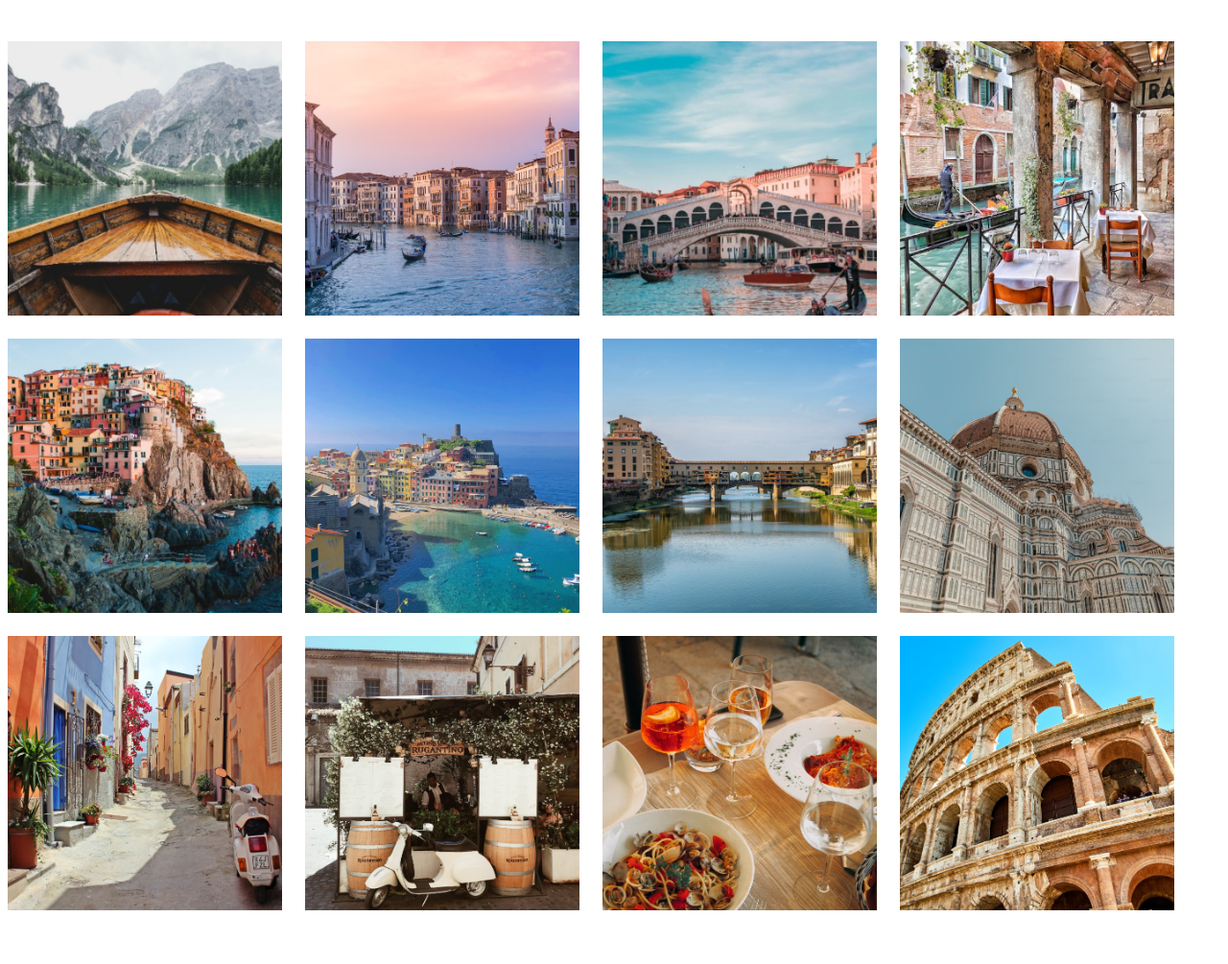
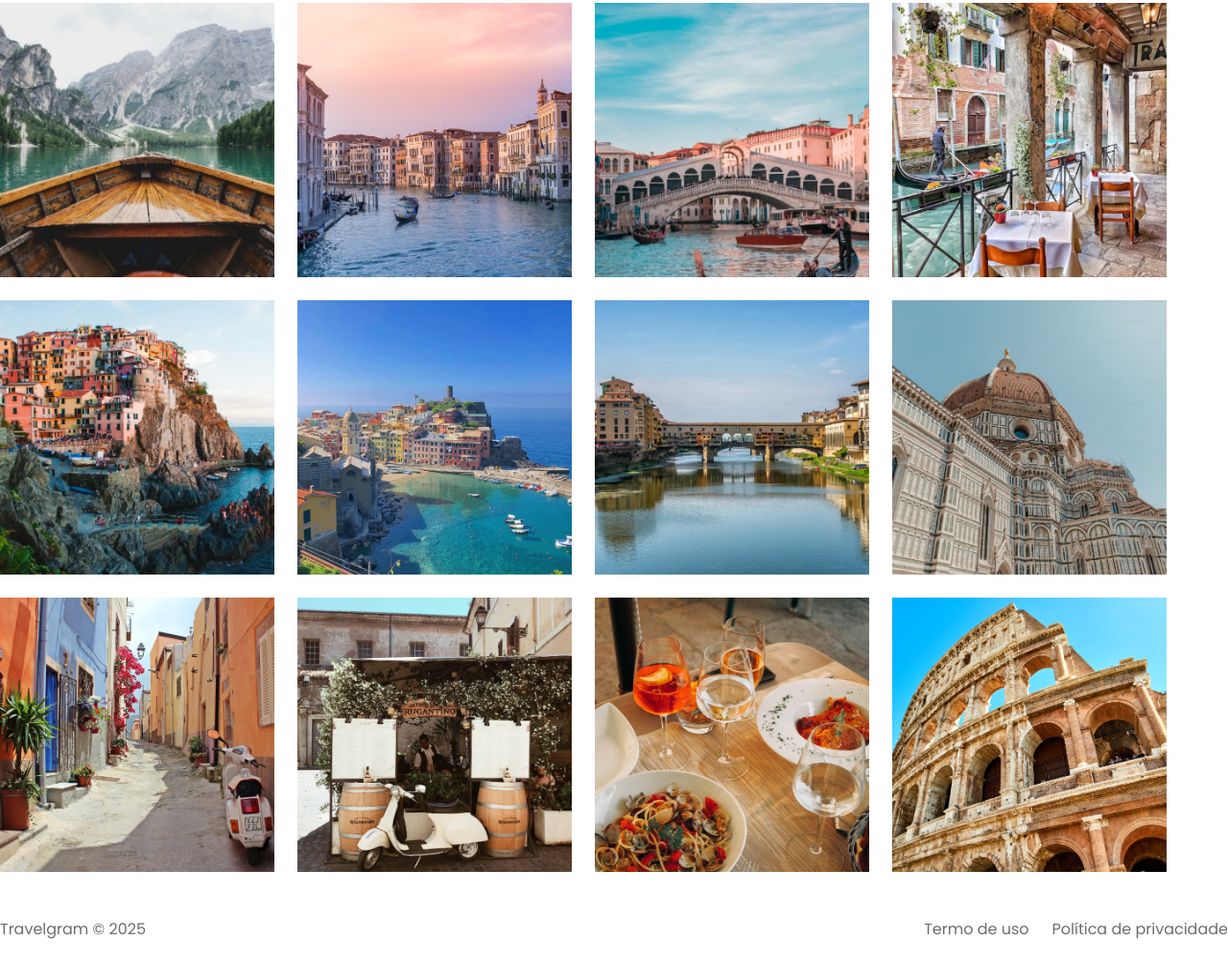
Before and after one commit to Pereirafah/travelgram, a plain HTML site: page index.html in a window 1280 px wide. Shown: the part 357-1362 px from the top of the page at 96% size. Before the commit the page ends 1338 px from the top, so only its background shows below. Drawn offline with Linux system fonts and the light colour scheme.

Commit message:
done footer

```diff
--- a/index.html
+++ b/index.html
@@ -78,5 +78,15 @@
   <img src="assets/images/Image 11.png" alt="...">
   <img src="assets/images/Image 12.png" alt="...">
  </main>
+ <footer>
+  <span>
+    Travelgram &copy; 2025
+  </span>
+
+  <span>
+    Termo de uso
+  </span>
+  <span>Política de privacidade</span>
+ </footer>
 </body>
 </html>
--- /dev/null
+++ b/styles/footer.css
@@ -0,0 +1,9 @@
+footer {
+  display: flex;
+  gap: 24px;
+  padding-block: 24px;
+}
+
+footer span:nth-child(1) {
+  margin-right: auto;
+}
--- a/styles/index.css
+++ b/styles/index.css
@@ -1,4 +1,5 @@
-@import url(.global.css);
+@import url(global.css);
 @import url(nav.css);
 @import url(header.css);
 @import url(main.css);
+@import url(footer.css);
```
Also changed, not shown: styles/global.css (line endings or trailing spaces).
